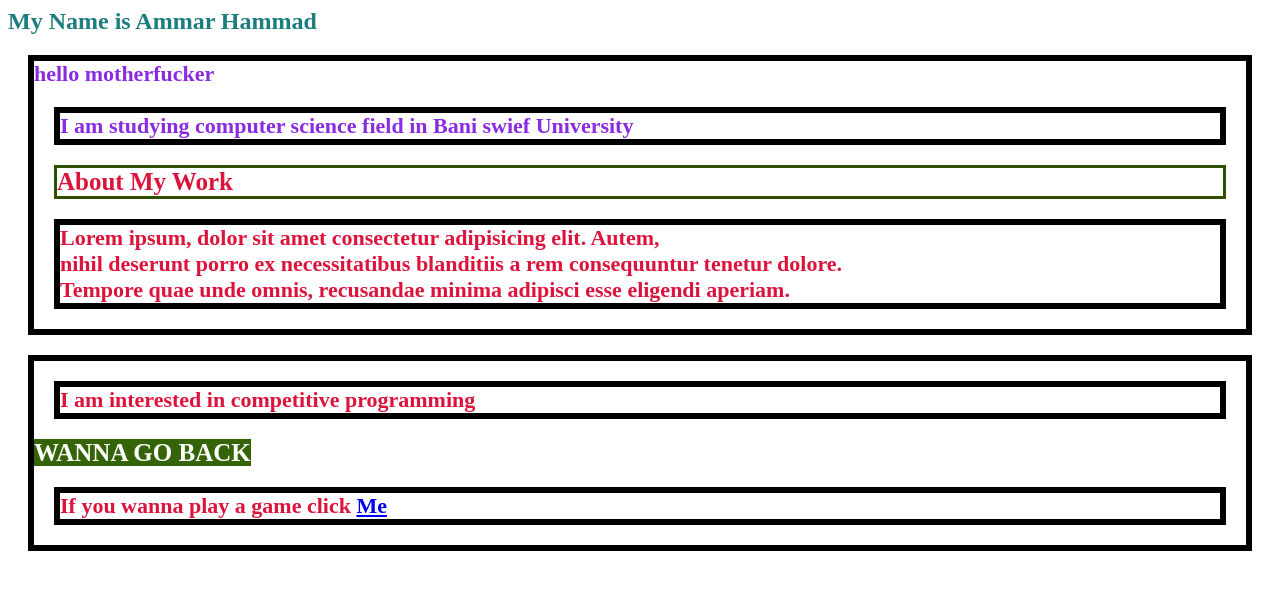
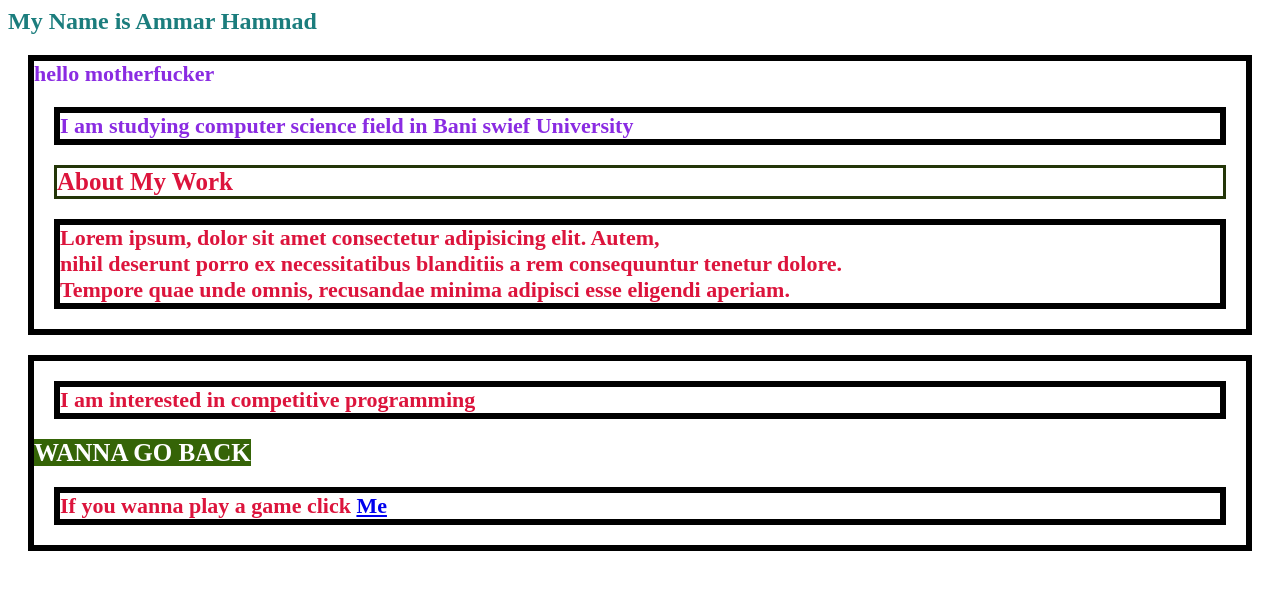
Before and after one commit to ammarGamal123/AlmadrasaGitCourse2, a website: page about.html in a window 1280 px wide. Drawn offline with Linux system fonts and the light colour scheme.

Commit message:
changing colors in styles.css file on branch master

```diff
--- a/styles.css
+++ b/styles.css
@@ -18,7 +18,7 @@ a[href = "index.html"] {
 
 }
 div .Work {
-    border:3px solid rgb(47, 78, 1);
+    border:3px solid rgb(35, 53, 8);
     font-size: 25px;
 }
 
```
